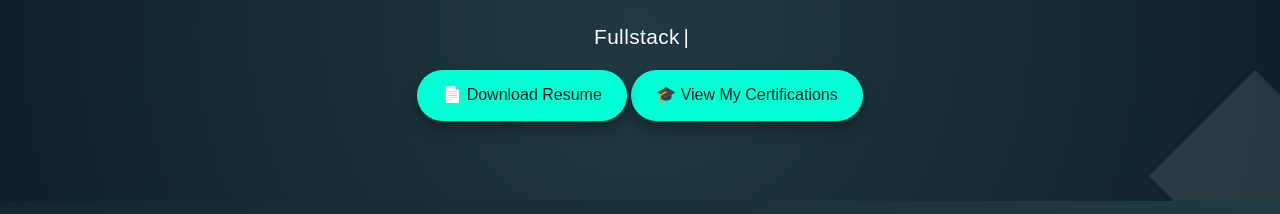
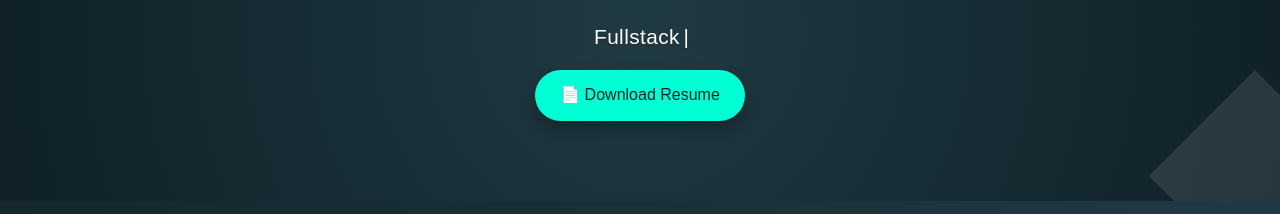
Before and after one commit to skanthiwar/swapnil-kanthiwar-portfolio, a plain HTML site: page index.html in a window 1280 px wide. Shown: the part 262-476 px from the top of the page. Drawn offline with nearby package versions, Linux system fonts and the light colour scheme.

Commit message:
Update index.html

```diff
--- a/index.html
+++ b/index.html
@@ -76,7 +76,7 @@
     <div class="hero-buttons fade-in">
   <a href="assets/Swapnil_Kanthiwar_Resume.pdf" class="btn fade-in" download>📄 Download Resume</a>
 
-  <a href="about.html#certificates" class="btn">🎓 View My Certifications</a>
+<!--   <a href="about.html#certificates" class="btn">🎓 View My Certifications</a> -->
 </div>
 
   </div>
```
